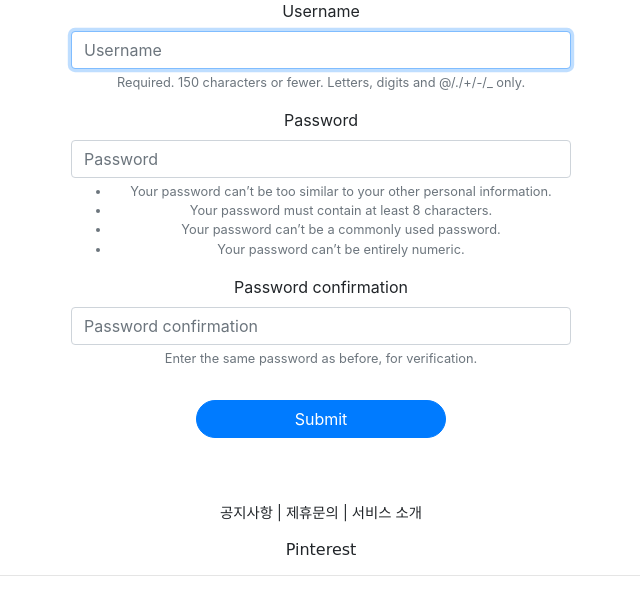
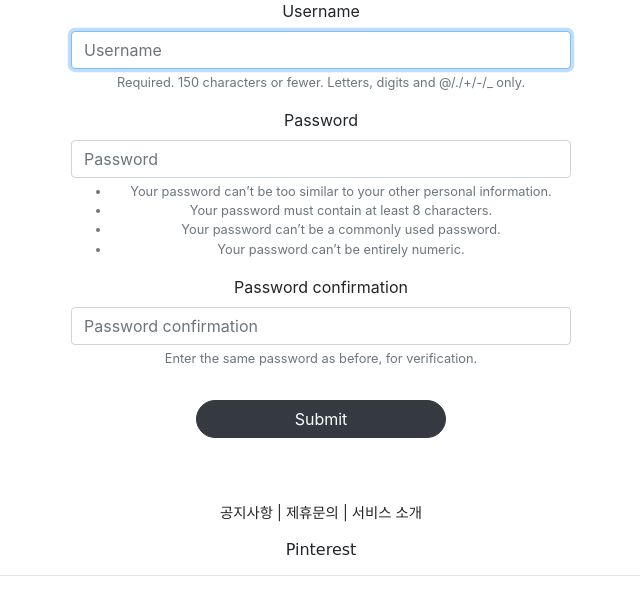
Before and after one commit to star5357777/pinterest, a Django app: page /account/create/ in a window 1280 px wide. Shown: the part 263-855 px from the top of the page, without its empty margins (319-959 px from the left). Run offline with Django 3.2, Linux system fonts and the light colour scheme; some libraries are stand-ins or nearby versions; some web fonts are replaced.

Commit message:
submit button color change

```diff
--- a/accountapp/templates/accountapp/create.html
+++ b/accountapp/templates/accountapp/create.html
@@ -11,7 +11,7 @@
             {% csrf_token %}
 {#            {{ form }}#}
             {% bootstrap_form form %}
-            <input type="submit" class="btn btn-primary rounded-pill col-6 mt-3">
+            <input type="submit" class="btn btn-dark rounded-pill col-6 mt-3">
         </form>
     </div>
 
--- a/accountapp/templates/accountapp/login.html
+++ b/accountapp/templates/accountapp/login.html
@@ -12,7 +12,7 @@
                 {% csrf_token %}
 {#                {{ form }}#}
                 {% bootstrap_form form %}
-                <input type="submit" class="btn btn-primary rounded-pill col-6 mt-3">
+                <input type="submit" class="btn btn-dark rounded-pill col-6 mt-3">
             </form>
         </div>
     </div>
```
